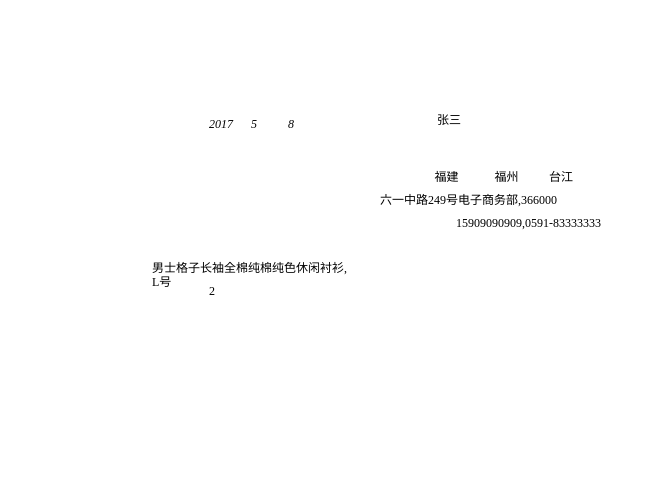
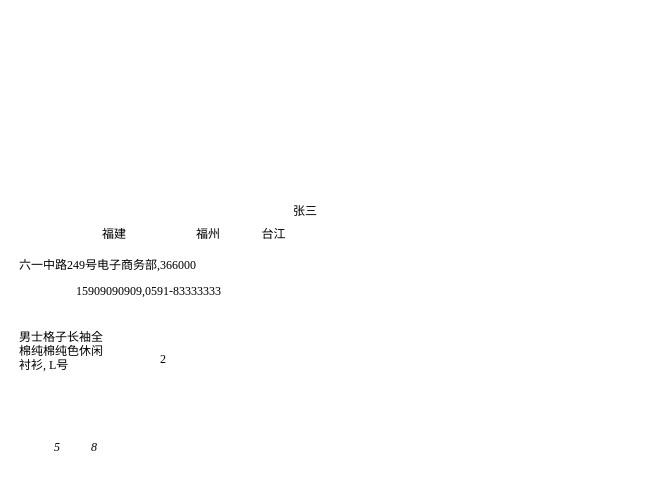
Before and after one commit to super0211/project0509, a plain HTML site: page index.html in a window 1280 px wide. Shown: the whole page, without its empty margins (0-645 px from the left). Drawn offline with Linux system fonts and the light colour scheme.

Commit message:
页面注释

```diff
--- a/index.html
+++ b/index.html
@@ -2,11 +2,15 @@
 <html>
 	<head>
 		<meta charset="utf-8" />
-		<title>顺丰快递单</title>
+		<title>快递单打印</title>
 		<link rel="stylesheet" type="text/css" href="css/style.css"/>
 	</head>
 	<body>
-		<div class="print-container sf-container st-container">
+		<!--
+			sf-container是顺丰快递单样式，year设置display：none
+			st-container是申通快递单样式，year设置display：block
+		-->
+		<div class="print-container sf-container ">
 			<div class="name">张三</div>
 			<div class="addr">
 				<span class="province">福建</span>
@@ -18,7 +22,7 @@
 			<div class="goods-info">男士格子长袖全棉纯棉纯色休闲衬衫,	L号</div>
 			<div class="num">2</div>
 			<div class="time">
-				<span class="year">2017</span>
+				<span class="year" style="display: none;">2017</span>
 				<span class="month">5</span>
 				<span class="day">8</span>
 			</div>
```
